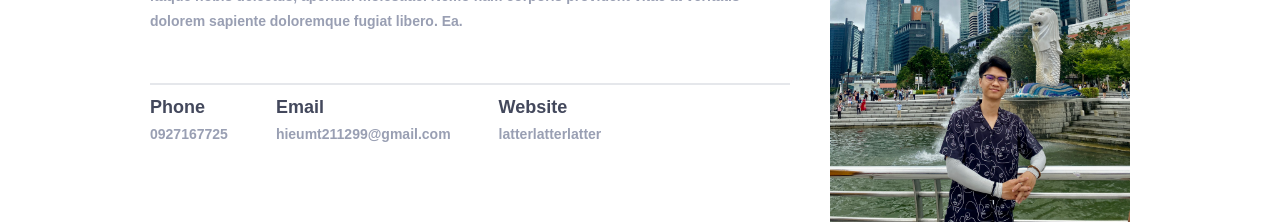
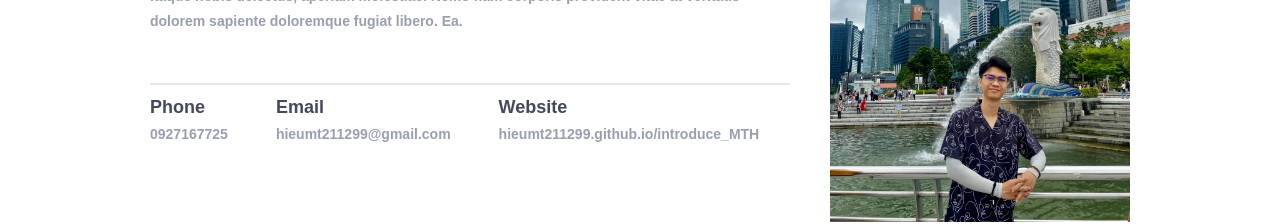
Before and after one commit to hieumt211299/introduce_MTH, a Vue app: page / in a window 1280 px wide. Shown: the part 1160-1384 px from the top of the page. Built offline with nearby package versions, Linux system fonts and the light colour scheme.

Commit message:
add website

```diff
--- a/src/views/MainView.vue
+++ b/src/views/MainView.vue
@@ -49,7 +49,7 @@ const personalProject = reactive<IPersonalProject[]>([
 const aboutContents = reactive<IAbout[]>([
   { title: 'Phone', content: '0927167725' },
   { title: 'Email', content: 'hieumt211299@gmail.com' },
-  { title: 'Website', content: 'latterlatterlatter' }
+  { title: 'Website', content: 'hieumt211299.github.io/introduce_MTH' }
 ])
 
 const router = useRouter()
@@ -107,7 +107,15 @@ onBeforeUnmount(() => {
               <h3 class="text-lg leading-relaxed">
                 {{ item.title }}
               </h3>
-              <p>{{ item.content }}</p>
+              <a
+                v-if="item.title == 'Website'"
+                href="hieumt211299.github.io/introduce_MTH/"
+                class="text-sm text-[#999fb3]"
+              >
+                {{ item.content }}</a
+              >
+
+              <p v-else>{{ item.content }}</p>
             </div>
           </div>
         </div>
@@ -283,7 +291,16 @@ onBeforeUnmount(() => {
             <h3 class="text-lg leading-relaxed">
               {{ item.title }}
             </h3>
-            <p>{{ item.content }}</p>
+
+            <a
+              v-if="item.title == 'Website'"
+              href="hieumt211299.github.io/introduce_MTH/"
+              class="text-sm text-[#999fb3]"
+            >
+              {{ item.content }}</a
+            >
+
+            <p v-else>{{ item.content }}</p>
           </div>
         </div>
         <div class="flex gap-10 justify-center items-center">
```
